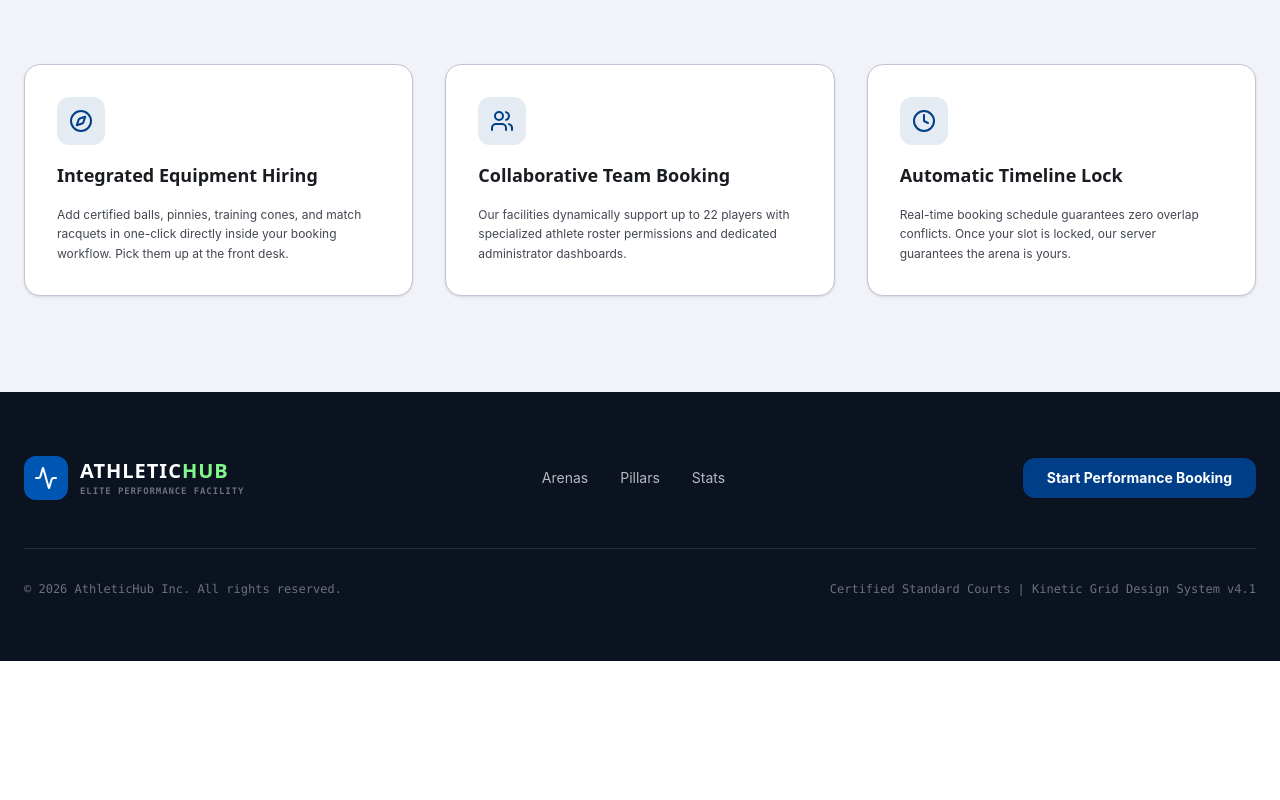
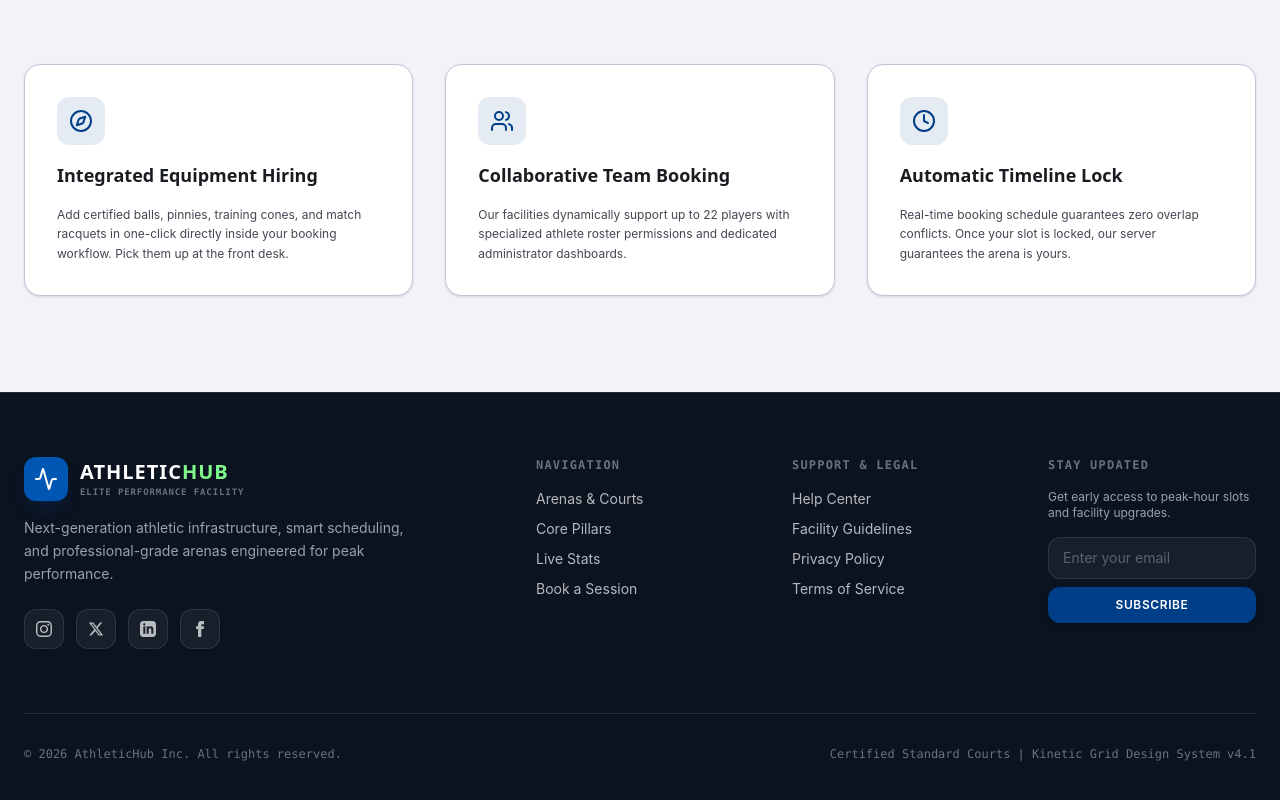
Before and after one commit to rawan-miaari9/Sports-Facility-Reservation-System, a Next.js app: page / in a window 1280 px wide. Shown: the part 1950-2750 px from the top of the page. Before the commit the page ends 2611 px from the top, so only its background shows below. Built offline with nearby package versions, Linux system fonts and the light colour scheme.

Commit message:
updated the header in the user dashboard, the footer in the landing page, & Reservation history

```diff
--- a/src/app/page.tsx
+++ b/src/app/page.tsx
@@ -1,19 +1,31 @@
 'use client';
 
-import React, { useEffect } from 'react';
+import React, { useState, useEffect } from 'react';
 import LandingPage from '../components/LandingPage';
 import { INITIAL_FACILITIES } from '../mockData';
 import { useRouter } from 'next/navigation';
 
 export default function Home() {
   const router = useRouter();
+  const [currentUser, setCurrentUser] = useState<any>(null);
 
   useEffect(() => {
     document.title = 'Athletic Hub';
+
+    // Load the logged-in user from localStorage
+    const savedUser = localStorage.getItem('currentUser');
+    if (savedUser) {
+      try {
+        setCurrentUser(JSON.parse(savedUser));
+      } catch (e) {
+        // Handle parsing error gracefully if needed
+      }
+    }
   }, []);
 
   return (
     <LandingPage
+      currentUser={currentUser}
       facilities={INITIAL_FACILITIES}
       onGetStarted={() => router.push('/dashboard')}
       onLoginClick={() => router.push('/auth')}
--- a/src/components/Header.tsx
+++ b/src/components/Header.tsx
@@ -2,22 +2,23 @@
 
 import React, { useState, useRef, useEffect } from 'react';
 import { useRouter } from 'next/navigation';
-import { Target, LayoutDashboard, Dumbbell, Calendar, Settings, LogOut, ChevronDown, Activity, Home, Layers } from 'lucide-react';
+import { Activity, LayoutDashboard, Dumbbell, Calendar, Settings, LogOut, ChevronDown } from 'lucide-react';
 
 interface HeaderProps {
-  currentUser: {
+  currentUser?: {
     name: string;
     email: string;
     role: string;
-  };
+  } | null;
+  onLoginClick?: () => void;
+  hideAuthWhenLoggedIn?: boolean; // <-- Added optional prop
 }
 
-export default function Header({ currentUser }: HeaderProps) {
+export default function Header({ currentUser, onLoginClick, hideAuthWhenLoggedIn }: HeaderProps) {
   const [isOpen, setIsOpen] = useState(false);
   const dropdownRef = useRef<HTMLDivElement>(null);
   const router = useRouter();
 
-  // Close dropdown when clicking outside
   useEffect(() => {
     function handleClickOutside(event: MouseEvent) {
       if (dropdownRef.current && !dropdownRef.current.contains(event.target as Node)) {
@@ -29,112 +30,101 @@ export default function Header({ currentUser }: HeaderProps) {
   }, []);
 
   return (
-    <header className="w-full bg-slate-900 text-white px-8 py-4 flex items-center justify-between border-b border-slate-800">
-      {/* Brand Logo / Title - Acts as Home link */}
+    <header className="sticky top-0 z-50 w-full bg-white/90 backdrop-blur-md border-b border-slate-200 px-6 py-3 shadow-sm">
+      <div className="max-w-7xl mx-auto flex items-center justify-between">
+
+        {/* Brand Logo */}
         <div className="flex items-center gap-3 cursor-pointer group" onClick={() => router.push('/')}>
           <div className="bg-blue-600 text-white p-2 rounded-xl shadow-md shadow-blue-600/20 flex items-center justify-center group-hover:scale-105 transition-transform">
             <Activity className="h-5 w-5 animate-pulse" />
           </div>
           <div>
-          <span className="font-display font-black text-lg tracking-wider text-white uppercase">
-            Athletic<span className="text-emerald-400">Hub</span>
+            <span className="font-display font-black text-lg tracking-wider text-blue-900 uppercase">
+              Athletic<span className="text-emerald-600">Hub</span>
             </span>
-          <span className="block text-[8px] font-mono tracking-widest text-slate-400 uppercase font-bold">
+            <span className="block text-[8px] font-mono tracking-widest text-slate-500 uppercase font-bold">
               Elite Performance Facility
             </span>
           </div>
         </div>
 
-      {/* Center / Left Navigation Menu Links for UX Continuity */}
-      <nav className="hidden md:flex items-center gap-2">
-        <button
-          onClick={() => router.push('/')}
-          className="flex items-center gap-2 px-4 py-2 rounded-xl text-sm font-medium text-slate-300 hover:text-white hover:bg-slate-800 transition cursor-pointer"
-        >
-          <Home className="w-4 h-4 text-emerald-400" />
-          <span>Home</span>
-        </button>
-        <button
-          onClick={() => router.push('/dashboard')}
-          className="flex items-center gap-2 px-4 py-2 rounded-xl text-sm font-medium text-slate-300 hover:text-white hover:bg-slate-800 transition cursor-pointer"
-        >
-          <LayoutDashboard className="w-4 h-4 text-emerald-400" />
-          <span>Dashboard</span>
-        </button>
-        <button
-          onClick={() => router.push('/facilities')}
-          className="flex items-center gap-2 px-4 py-2 rounded-xl text-sm font-medium text-slate-300 hover:text-white hover:bg-slate-800 transition cursor-pointer"
-        >
-          <Layers className="w-4 h-4 text-blue-400" />
-          <span>Facilities</span>
-        </button>
-
+        {/* Navigation Links */}
+        <nav className="hidden md:flex items-center gap-8">
+          <a href="#facilities" className="font-medium text-sm text-slate-700 hover:text-blue-600 transition-colors">
+            Facilities
+          </a>
+          <a href="#why-us" className="font-medium text-sm text-slate-700 hover:text-blue-600 transition-colors">
+            Core Pillars
+          </a>
+          <a href="#metrics" className="font-medium text-sm text-slate-700 hover:text-blue-600 transition-colors">
+            Live Stats
+          </a>
         </nav>
 
-      {/* Top Right Profile Menu Trigger */}
+        {/* Right Action: Profile Dropdown OR Sign In Button */}
+        <div className="flex items-center gap-4">
+          {currentUser ? (
+            !hideAuthWhenLoggedIn ? (
               <div className="relative" ref={dropdownRef}>
                 <button
                   onClick={() => setIsOpen(!isOpen)}
-          className="flex items-center gap-3 pl-3 pr-4 py-2 rounded-2xl hover:bg-slate-800 transition border border-slate-800 hover:border-slate-700 cursor-pointer"
+                  className="flex items-center gap-3 pl-3 pr-4 py-1.5 rounded-2xl hover:bg-slate-100 transition border border-slate-200 cursor-pointer bg-white shadow-sm"
                 >
-          <div className="w-9 h-9 rounded-full bg-blue-600 flex items-center justify-center font-bold text-white shadow-md">
+                  <div className="w-8 h-8 rounded-full bg-blue-600 text-white flex items-center justify-center font-bold text-xs shadow-md">
                     {currentUser?.name ? currentUser.name.charAt(0) : 'R'}
                   </div>
                   <div className="text-left hidden sm:block">
-            <p className="text-sm font-semibold leading-tight text-white">{currentUser?.name || 'Rawan'}</p>
-            <span className="inline-block mt-0.5 px-1.5 py-0.5 bg-blue-500/20 text-blue-400 text-[10px] font-bold rounded uppercase tracking-wider">
+                    <p className="text-sm font-semibold leading-tight text-slate-800">{currentUser?.name || 'Rawan'}</p>
+                    <span className="inline-block mt-0.5 px-1.5 py-0.5 bg-blue-100 text-blue-700 text-[10px] font-bold rounded uppercase tracking-wider">
                       {currentUser?.role || 'Athlete'}
                     </span>
                   </div>
-          <ChevronDown className={`w-4 h-4 text-slate-400 transition-transform ${isOpen ? 'rotate-180' : ''}`} />
+                  <ChevronDown className={`w-4 h-4 text-slate-500 transition-transform ${isOpen ? 'rotate-180' : ''}`} />
                 </button>
 
-        {/* Dropdown Menu Modal */}
+                {/* Dropdown Menu */}
                 {isOpen && (
-          <div className="absolute right-0 top-14 w-72 bg-slate-900 border border-slate-800 rounded-2xl shadow-2xl py-3 z-50 text-slate-200">
-            {/* User Info Header */}
-            <div className="px-5 py-3 border-b border-slate-800">
-              <p className="font-semibold text-sm text-white">{currentUser?.name}</p>
-              <p className="text-xs text-slate-400 truncate">{currentUser?.email}</p>
+                  <div className="absolute right-0 top-14 w-72 bg-white border border-slate-200 rounded-2xl shadow-2xl py-3 z-50 text-slate-700">
+                    <div className="px-5 py-3 border-b border-slate-100">
+                      <p className="font-semibold text-sm text-slate-900">{currentUser?.name}</p>
+                      <p className="text-xs text-slate-500 truncate">{currentUser?.email}</p>
                     </div>
 
-            {/* Navigation Options */}
                     <div className="py-2 px-2 space-y-1">
                       <button
                         onClick={() => { setIsOpen(false); router.push('/dashboard'); }}
-                className="w-full flex items-center gap-3 px-3 py-2.5 text-sm rounded-xl hover:bg-slate-800 transition text-slate-300 hover:text-white cursor-pointer"
+                        className="w-full flex items-center gap-3 px-3 py-2.5 text-sm rounded-xl hover:bg-slate-100 transition text-slate-700 font-medium cursor-pointer"
                       >
-                <LayoutDashboard className="w-4 h-4 text-emerald-400" />
+                        <LayoutDashboard className="w-4 h-4 text-emerald-600" />
                         <span>Dashboard Home</span>
                       </button>
                       <button
                         onClick={() => { setIsOpen(false); router.push('/facilities'); }}
-                className="w-full flex items-center gap-3 px-3 py-2.5 text-sm rounded-xl hover:bg-slate-800 transition text-slate-300 hover:text-white cursor-pointer"
+                        className="w-full flex items-center gap-3 px-3 py-2.5 text-sm rounded-xl hover:bg-slate-100 transition text-slate-700 font-medium cursor-pointer"
                       >
-                <Dumbbell className="w-4 h-4 text-blue-400" />
+                        <Dumbbell className="w-4 h-4 text-blue-600" />
                         <span>Arenas & Booking</span>
                       </button>
                       <button
                         onClick={() => { setIsOpen(false); router.push('/reservations'); }}
-                className="w-full flex items-center gap-3 px-3 py-2.5 text-sm rounded-xl hover:bg-slate-800 transition text-slate-300 hover:text-white cursor-pointer"
+                        className="w-full flex items-center gap-3 px-3 py-2.5 text-sm rounded-xl hover:bg-slate-100 transition text-slate-700 font-medium cursor-pointer"
                       >
-                <Calendar className="w-4 h-4 text-blue-400" />
+                        <Calendar className="w-4 h-4 text-blue-600" />
                         <span>Reservations History</span>
                       </button>
                       <button
                         onClick={() => { setIsOpen(false); router.push('/UserSettings'); }}
-                className="w-full flex items-center gap-3 px-3 py-2.5 text-sm rounded-xl hover:bg-slate-800 transition text-slate-300 hover:text-white cursor-pointer"
+                        className="w-full flex items-center gap-3 px-3 py-2.5 text-sm rounded-xl hover:bg-slate-100 transition text-slate-700 font-medium cursor-pointer"
                       >
-                <Settings className="w-4 h-4 text-blue-400" />
+                        <Settings className="w-4 h-4 text-blue-600" />
                         <span>Profile & Settings</span>
                       </button>
                     </div>
 
-            {/* Sign Out Section */}
-            <div className="border-t border-slate-800 pt-2 px-2 mt-1">
+                    <div className="border-t border-slate-100 pt-2 px-2 mt-1">
                       <button
                         onClick={() => { setIsOpen(false); router.push('/auth'); }}
-                className="w-full flex items-center gap-3 px-3 py-2.5 text-sm rounded-xl hover:bg-red-500/10 text-red-400 transition cursor-pointer"
+                        className="w-full flex items-center gap-3 px-3 py-2.5 text-sm rounded-xl hover:bg-red-50 text-red-600 font-medium transition cursor-pointer"
                       >
                         <LogOut className="w-4 h-4" />
                         <span>Sign Out Portal</span>
@@ -143,6 +133,18 @@ export default function Header({ currentUser }: HeaderProps) {
                   </div>
                 )}
               </div>
+            ) : null
+          ) : (
+            <button
+              onClick={onLoginClick || (() => router.push('/auth'))}
+              className="px-4 py-2 text-sm font-semibold text-blue-600 hover:text-blue-700 transition-colors rounded-xl hover:bg-slate-100 cursor-pointer"
+            >
+              Sign In
+            </button>
+          )}
+        </div>
+
+      </div>
     </header>
   );
 }
--- a/src/components/LandingPage.tsx
+++ b/src/components/LandingPage.tsx
@@ -9,11 +9,16 @@ import {
   Compass,
   Sparkles,
   ArrowRight,
-  Zap
+  Zap,
+  Globe,
+  Share2,
+  MessageCircle,
+  Mail
 } from 'lucide-react';
 import { Facility } from '../types';
 
 interface LandingPageProps {
+  currentUser?: any;
   onGetStarted: () => void;
   onLoginClick: () => void;
   facilities: Facility[];
@@ -21,6 +26,7 @@ interface LandingPageProps {
 }
 
 export default function LandingPage({
+  currentUser,
   onGetStarted,
   onLoginClick,
   facilities,
@@ -29,6 +35,24 @@ export default function LandingPage({
   const [selectedSport, setSelectedSport] = useState('All');
   const [searchDate, setSearchDate] = useState('');
   const [currentSlide, setCurrentSlide] = useState(0);
+
+  // Keep track of active user from props or fallback to local storage
+  const [activeUser, setActiveUser] = useState(currentUser);
+
+  useEffect(() => {
+    if (currentUser) {
+      setActiveUser(currentUser);
+    } else {
+      const savedUser = localStorage.getItem('currentUser');
+      if (savedUser) {
+        try {
+          setActiveUser(JSON.parse(savedUser));
+        } catch (e) {
+          // ignore parsing error
+        }
+      }
+    }
+  }, [currentUser]);
 
   // Verified, reliable sports image URLs without swimming, using direct static Unsplash assets
   const heroSlides = [
@@ -118,19 +142,15 @@ export default function LandingPage({
           </nav>
 
           <div className="flex items-center gap-4">
+            {/* Show Sign In ONLY if there is no active user logged in */}
+            {!activeUser && (
               <button
                 onClick={onLoginClick}
                 className="px-4 py-2 text-sm font-semibold text-primary hover:text-primary-container transition-colors rounded-xl hover:bg-surface-container cursor-pointer"
               >
                 Sign In
               </button>
-            <button
-              onClick={onGetStarted}
-              className="px-5 py-2 text-sm font-bold text-white bg-primary hover:bg-primary-container rounded-xl shadow-md hover:shadow-lg transition-all flex items-center gap-2 group cursor-pointer"
-            >
-              Book Premium Slot
-              <ChevronRight className="h-4 w-4 group-hover:translate-x-1 transition-transform" />
-            </button>
+            )}
           </div>
         </div>
       </header>
@@ -201,13 +221,13 @@ export default function LandingPage({
                   }}
                   className="bg-primary hover:bg-primary-container text-white px-6 py-3 rounded-xl font-bold text-sm transition-all cursor-pointer shadow-xl flex items-center gap-2"
                 >
-                  Book Arena Now
+                  View Arena
                   <ChevronRight className="h-4 w-4" />
                 </button>
               </div>
             </div>
 
-            {/* Quick Search Panel */}
+            {/* Quick Search Panel
             <div className="bg-white/95 backdrop-blur-xl p-4 rounded-3xl shadow-2xl border border-white/20 flex flex-col sm:flex-row gap-3 items-center w-full lg:w-auto">
               <div className="w-full sm:w-40 flex flex-col gap-1 px-1">
                 <label className="text-[10px] font-mono uppercase tracking-wider text-outline font-bold text-left">Sport</label>
@@ -241,7 +261,7 @@ export default function LandingPage({
                 Search
                 <ArrowRight className="h-4 w-4" />
               </button>
-            </div>
+            </div> */}
 
           </div>
         </div>
@@ -432,10 +452,13 @@ export default function LandingPage({
       </section>
 
       {/* Footer */}
-      <footer className="bg-[#0b1320] text-white py-16 px-6">
-        <div className="max-w-7xl mx-auto flex flex-col md:flex-row items-center justify-between gap-8 border-b border-white/10 pb-12">
+      <footer className="bg-[#0b1320] text-white pt-16 pb-12 px-6 border-t border-white/10">
+  <div className="max-w-7xl mx-auto grid grid-cols-1 md:grid-cols-2 lg:grid-cols-5 gap-12 pb-16 border-b border-white/10">
+
+    {/* Column 1 & 2: Brand Info & Description */}
+    <div className="lg:col-span-2 space-y-4">
       <div className="flex items-center gap-3">
-            <div className="bg-primary-container text-white p-2.5 rounded-xl flex items-center justify-center">
+        <div className="bg-primary-container text-white p-2.5 rounded-xl flex items-center justify-center shadow-lg shadow-primary/20">
           <Activity className="h-6 w-6" />
         </div>
         <div>
@@ -447,21 +470,85 @@ export default function LandingPage({
           </span>
         </div>
       </div>
+      <p className="text-sm text-white/60 max-w-sm leading-relaxed">
+        Next-generation athletic infrastructure, smart scheduling, and professional-grade arenas engineered for peak performance.
+      </p>
 
-          <div className="flex items-center gap-8 text-sm text-white/70">
-            <a href="#facilities" className="hover:text-white transition-colors">Arenas</a>
-            <a href="#why-us" className="hover:text-white transition-colors">Pillars</a>
-            <a href="#metrics" className="hover:text-white transition-colors">Stats</a>
+      {/* Social / Community Links */}
+      {/* Social Media Links */}
+      <div className="flex items-center gap-3 pt-2">
+        {/* Instagram */}
+        <a href="https://instagram.com" target="_blank" rel="noreferrer" title="Instagram" className="w-10 h-10 rounded-xl bg-white/5 hover:bg-white/10 border border-white/10 flex items-center justify-center text-white/70 hover:text-white transition-all hover:scale-105">
+          <svg className="w-4 h-4 fill-current" viewBox="0 0 24 24">
+            <path d="M12 2.163c3.204 0 3.584.012 4.85.07 3.252.148 4.771 1.691 4.919 4.919.058 1.265.069 1.645.069 4.849 0 3.205-.012 3.584-.069 4.849-.149 3.225-1.664 4.771-4.919 4.919-1.266.058-1.644.07-4.85.07-3.204 0-3.584-.012-4.849-.07-3.26-.149-4.771-1.699-4.919-4.92-.058-1.265-.07-1.644-.07-4.849 0-3.204.013-3.583.07-4.849.149-3.227 1.664-4.771 4.919-4.919 1.266-.057 1.645-.069 4.849-.069zm0-2.163c-3.259 0-3.667.014-4.947.072-4.358.2-6.78 2.618-6.98 6.98-.059 1.281-.073 1.689-.073 4.948 0 3.259.014 3.668.072 4.948.2 4.358 2.618 6.78 6.98 6.98 1.281.058 1.689.072 4.948.072 3.259 0 3.668-.014 4.948-.072 4.354-.2 6.782-2.618 6.979-6.98.059-1.28.073-1.689.073-4.948 0-3.259-.014-3.667-.072-4.947-.196-4.354-2.617-6.78-6.979-6.98-1.281-.059-1.69-.073-4.949-.073zm0 5.838c-3.403 0-6.162 2.759-6.162 6.162s2.759 6.163 6.162 6.163 6.162-2.759 6.162-6.163c0-3.403-2.759-6.162-6.162-6.162zm0 10.162c-2.209 0-4-1.79-4-4 0-2.209 1.791-4 4-4s4 1.791 4 4c0 2.21-1.791 4-4 4zm6.406-11.845c-.796 0-1.441.645-1.441 1.44s.645 1.44 1.441 1.44c.795 0 1.439-.645 1.439-1.44s-.644-1.44-1.439-1.44z"/>
+          </svg>
+        </a>
+
+        {/* X / Twitter */}
+        <a href="https://twitter.com" target="_blank" rel="noreferrer" title="Twitter / X" className="w-10 h-10 rounded-xl bg-white/5 hover:bg-white/10 border border-white/10 flex items-center justify-center text-white/70 hover:text-white transition-all hover:scale-105">
+          <svg className="w-4 h-4 fill-current" viewBox="0 0 24 24">
+            <path d="M18.244 2.25h3.308l-7.227 8.26 8.502 11.24H16.17l-5.214-6.817L4.99 21.75H1.68l7.73-8.835L1.254 2.25H8.08l4.713 6.231zm-1.161 17.52h1.833L7.084 4.126H5.117z"/>
+          </svg>
+        </a>
+
+        {/* LinkedIn */}
+        <a href="https://linkedin.com" target="_blank" rel="noreferrer" title="LinkedIn" className="w-10 h-10 rounded-xl bg-white/5 hover:bg-white/10 border border-white/10 flex items-center justify-center text-white/70 hover:text-white transition-all hover:scale-105">
+          <svg className="w-4 h-4 fill-current" viewBox="0 0 24 24">
+            <path d="M19 0h-14c-2.761 0-5 2.239-5 5v14c0 2.761 2.239 5 5 5h14c2.762 0 5-2.239 5-5v-14c0-2.761-2.238-5-5-5zm-11 19h-3v-11h3v11zm-1.5-12.268c-.966 0-1.75-.79-1.75-1.764s.784-1.764 1.75-1.764 1.75.79 1.75 1.764-.783 1.764-1.75 1.764zm13.5 12.268h-3v-5.604c0-3.368-4-3.113-4 0v5.604h-3v-11h3v1.765c1.396-2.586 7-2.777 7 2.476v6.759z"/>
+          </svg>
+        </a>
+
+        {/* Facebook */}
+        <a href="https://facebook.com" target="_blank" rel="noreferrer" title="Facebook" className="w-10 h-10 rounded-xl bg-white/5 hover:bg-white/10 border border-white/10 flex items-center justify-center text-white/70 hover:text-white transition-all hover:scale-105">
+          <svg className="w-4 h-4 fill-current" viewBox="0 0 24 24">
+            <path d="M9 8h-3v4h3v12h5v-12h3.642l.358-4h-4v-1.667c0-.955.192-1.333 1.115-1.333h2.885v-5h-3.808c-3.596 0-5.192 1.583-5.192 4.615v3.385z"/>
+          </svg>
+        </a>
+      </div>
     </div>
 
-          <button
-            onClick={onGetStarted}
-            className="bg-primary hover:bg-primary-container text-white px-6 py-2.5 rounded-xl text-sm font-bold transition-all cursor-pointer"
-          >
-            Start Performance Booking
-          </button>
+    {/* Column 3: Quick Navigation */}
+    <div className="space-y-4">
+      <h3 className="text-xs font-mono tracking-widest text-white/40 uppercase font-bold">Navigation</h3>
+      <ul className="space-y-2.5 text-sm text-white/70">
+        <li><a href="#facilities" className="hover:text-white transition-colors">Arenas & Courts</a></li>
+        <li><a href="#why-us" className="hover:text-white transition-colors">Core Pillars</a></li>
+        <li><a href="#metrics" className="hover:text-white transition-colors">Live Stats</a></li>
+        <li><a href="#facilities" className="hover:text-white transition-colors">Book a Session</a></li>
+      </ul>
     </div>
 
+    {/* Column 4: Support & Legal */}
+    <div className="space-y-4">
+      <h3 className="text-xs font-mono tracking-widest text-white/40 uppercase font-bold">Support & Legal</h3>
+      <ul className="space-y-2.5 text-sm text-white/70">
+        <li><a href="#" className="hover:text-white transition-colors">Help Center</a></li>
+        <li><a href="#" className="hover:text-white transition-colors">Facility Guidelines</a></li>
+        <li><a href="#" className="hover:text-white transition-colors">Privacy Policy</a></li>
+        <li><a href="#" className="hover:text-white transition-colors">Terms of Service</a></li>
+      </ul>
+    </div>
+<div className="space-y-4">
+      <h3 className="text-xs font-mono tracking-widest text-white/40 uppercase font-bold">Stay Updated</h3>
+      <p className="text-xs text-white/60">Get early access to peak-hour slots and facility upgrades.</p>
+      <form onSubmit={(e) => e.preventDefault()} className="space-y-2">
+        <input
+          type="email"
+          placeholder="Enter your email"
+          className="w-full bg-white/5 border border-white/10 rounded-xl px-3.5 py-2.5 text-sm text-white placeholder:text-white/30 focus:outline-none focus:border-primary transition"
+        />
+        <button
+          type="submit"
+          className="w-full bg-primary hover:bg-primary-container text-white font-semibold text-xs tracking-wider uppercase py-2.5 rounded-xl transition shadow-md cursor-pointer"
+        >
+          Subscribe
+        </button>
+      </form>
+    </div>
+
+  </div>
+
+  {/* Bottom Copyright & System Info */}
   <div className="max-w-7xl mx-auto flex flex-col sm:flex-row items-center justify-between text-xs text-white/40 mt-8 gap-4 font-mono">
     <span>&copy; 2026 AthleticHub Inc. All rights reserved.</span>
     <span>Certified Standard Courts | Kinetic Grid Design System v4.1</span>
```
Lines whose indentation alone changed are shown as unchanged.
